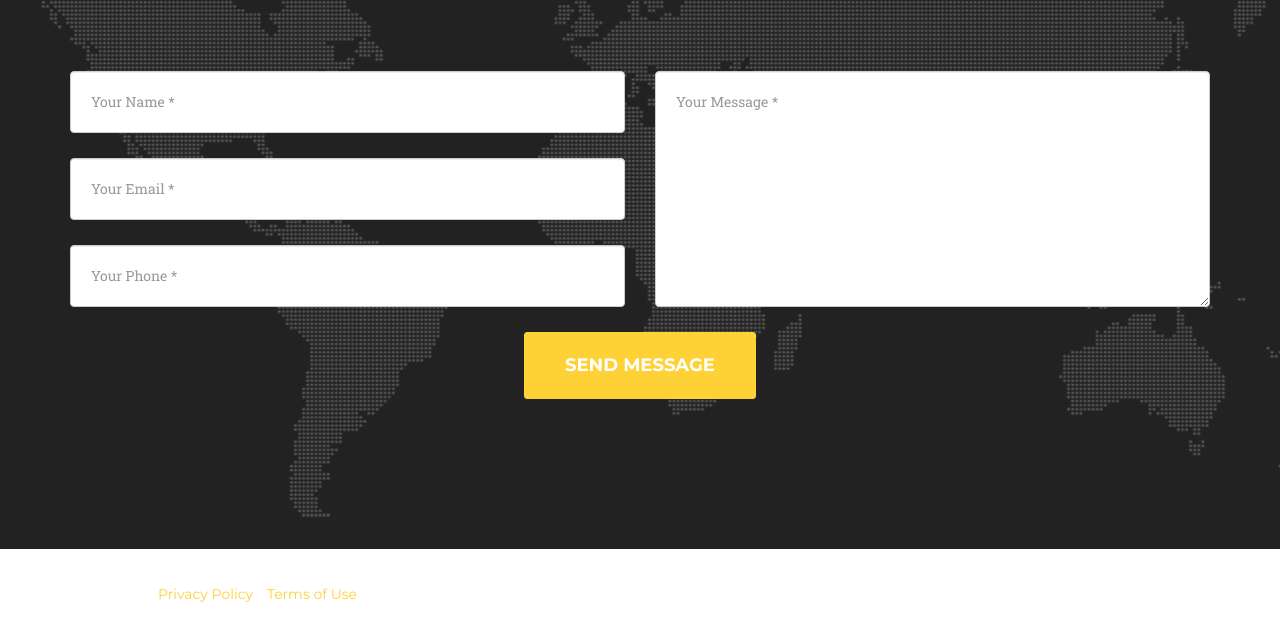
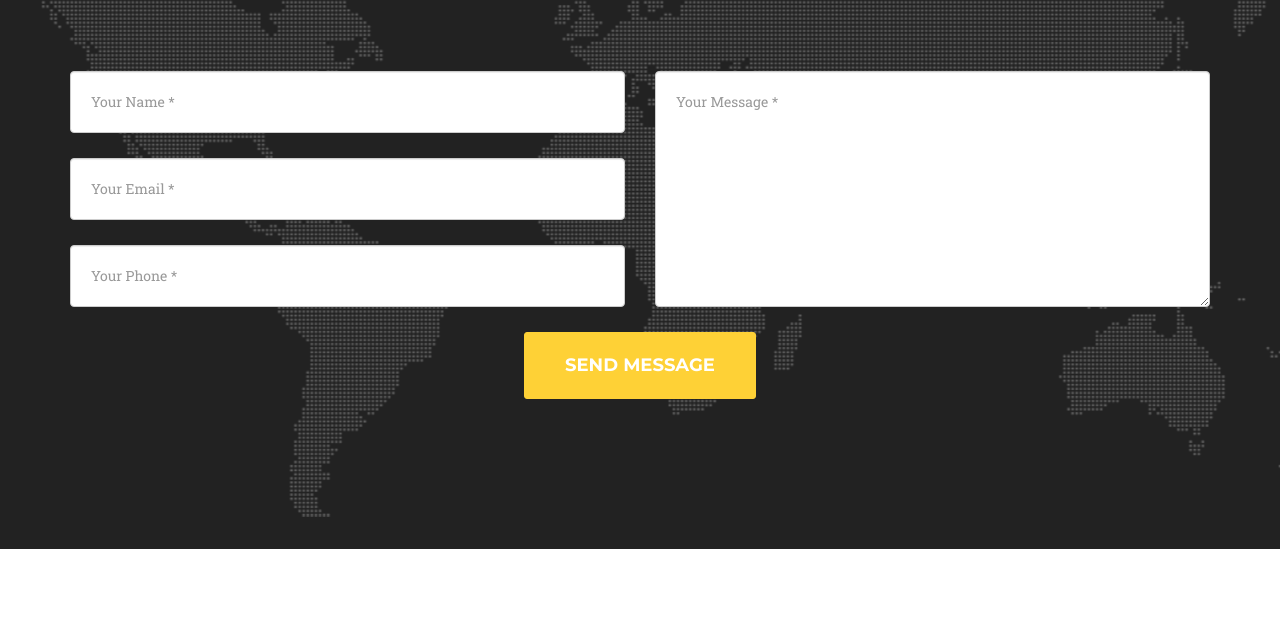
Before and after one commit to infinisus/infinisus.github.io, a plain HTML site: page index.html in a window 1280 px wide. Shown: the part 236-875 px from the top of the page. After the commit the page ends 800 px from the top, so only its background shows below. Drawn offline with nearby package versions, Linux system fonts and the light colour scheme; a web font is replaced by a local one.

Commit message:
Update index.html

```diff
--- a/index.html
+++ b/index.html
@@ -80,22 +80,7 @@
         </div>
     </section>
 
-    <footer>
-        <div class="container">
-            <div class="row">
 
-                </div>
-                <div class="col-md-4">
-                    <ul class="list-inline quicklinks">
-                        <li><a href="#">Privacy Policy</a>
-                        </li>
-                        <li><a href="#">Terms of Use</a>
-                        </li>
-                    </ul>
-                </div>
-            </div>
-        </div>
-    </footer>
 
    <!-- jQuery -->
     <script src="js/jquery.js"></script>
```
